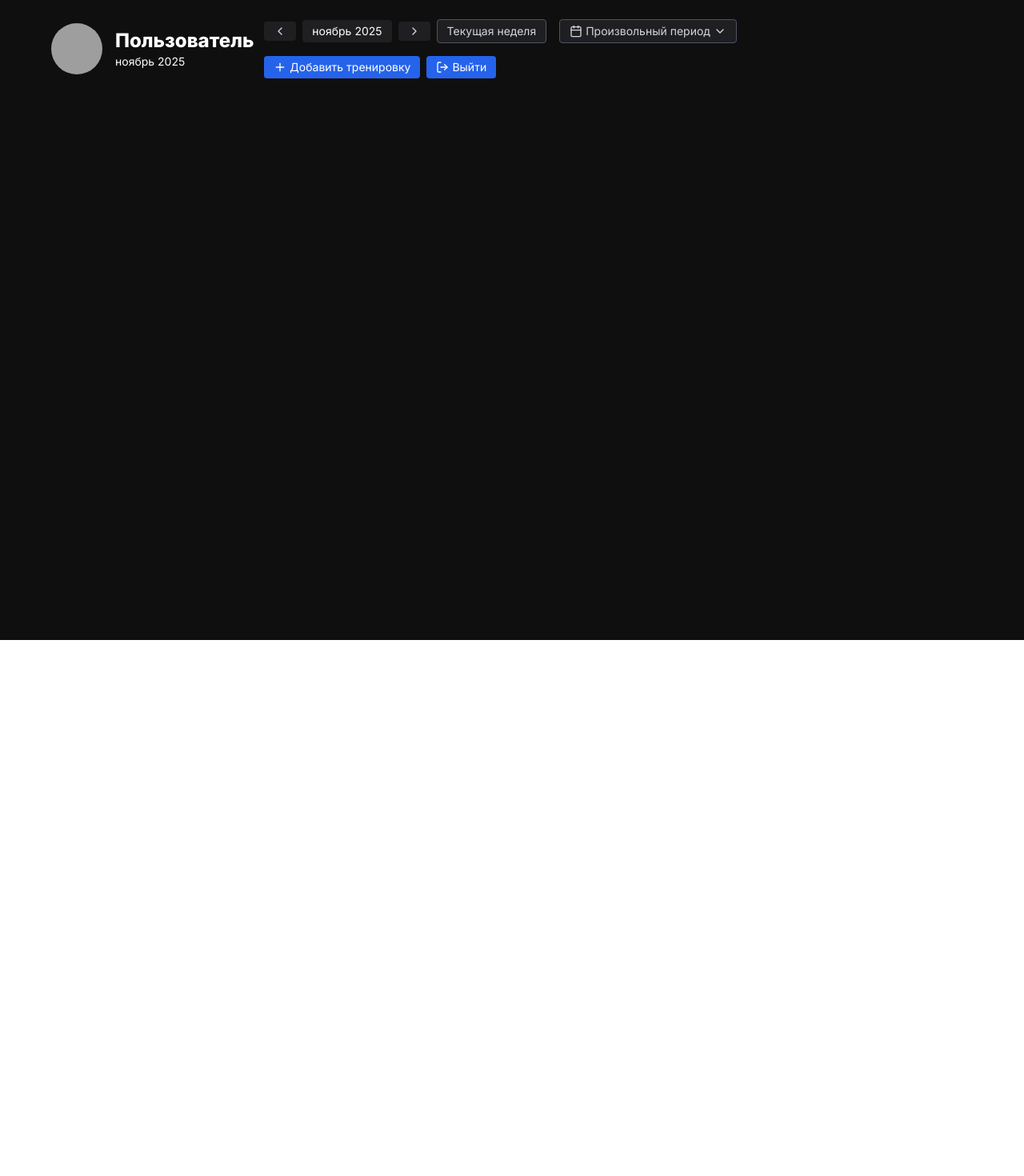
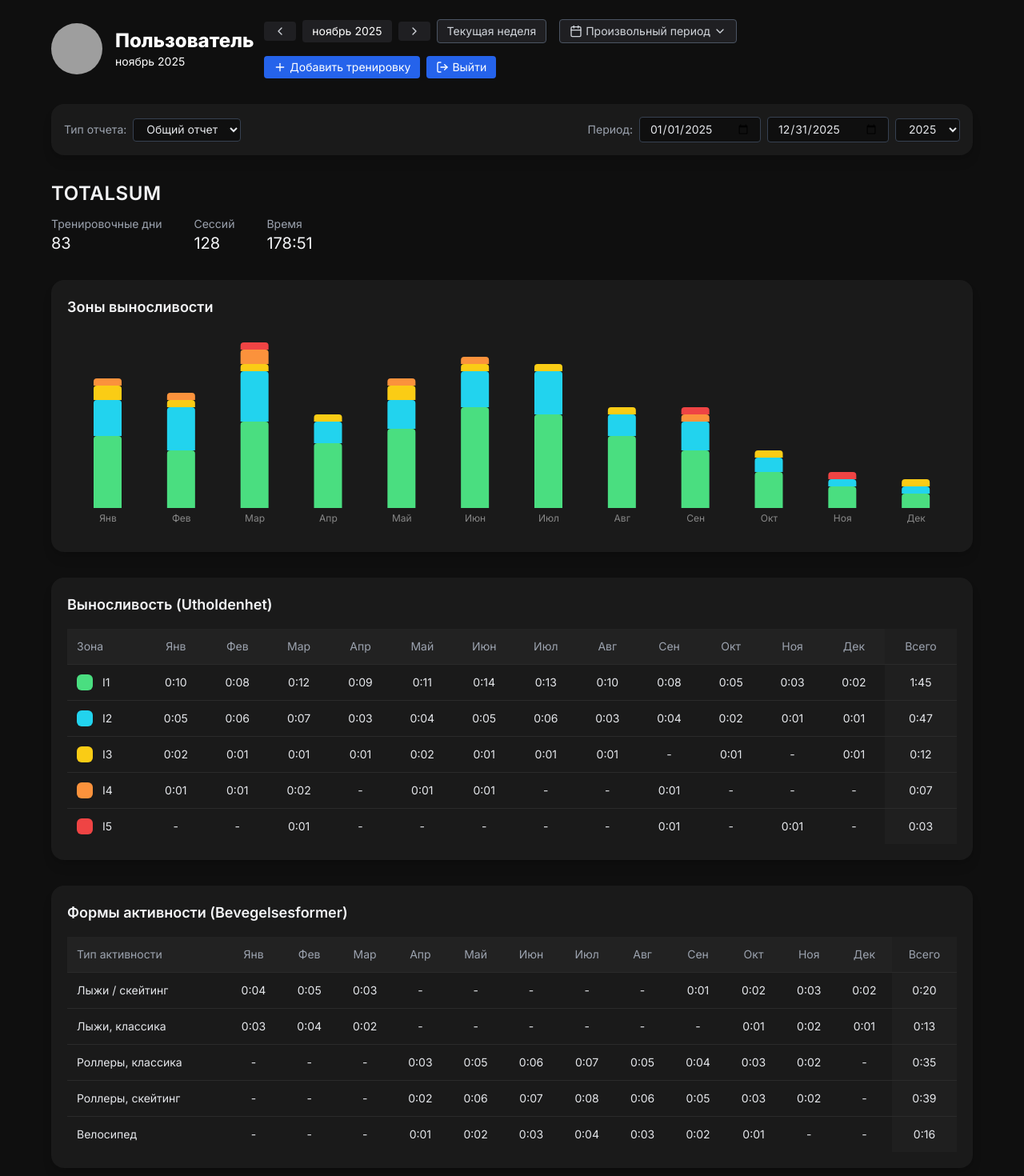
Before and after one commit to mbaliabin/dagbook-test, a React (Vite) app in the folder fasx-frontend/: page /statistics in a window 1280 px wide. Shown: the top 1470 px of the page at 80% size. Before the commit the page ends 800 px from the top, so only its background shows below. Built offline with nearby package versions, Linux system fonts and the light colour scheme; grey boxes are pictures that could not be loaded.

Commit message:
Доработка StatisticsPage.tsx 173

```diff
--- a/fasx-frontend/src/pages/StatisticsPage.tsx
+++ b/fasx-frontend/src/pages/StatisticsPage.tsx
@@ -1,5 +1,5 @@
-import React, { useState } from "react";
-import { useNavigate, useLocation } from "react-router-dom";
+import React from "react";
+import { useNavigate } from "react-router-dom";
 import dayjs from "dayjs";
 import "dayjs/locale/ru";
 import {
@@ -9,38 +9,41 @@ import {
   CalendarDays,
   Settings,
   LogOut,
+  Plus,
   ChevronLeft,
   ChevronRight,
   ChevronDown,
-  Plus,
   Calendar,
 } from "lucide-react";
-import { BarChart, Bar, XAxis, Tooltip, ResponsiveContainer } from "recharts";
+import {
+  BarChart,
+  Bar,
+  XAxis,
+  Tooltip,
+  ResponsiveContainer,
+} from "recharts";
 import { DateRange } from "react-date-range";
-import { ru } from "date-fns/locale";
-import "react-date-range/dist/styles.css";
-import "react-date-range/dist/theme/default.css";
+import ru from "date-fns/locale/ru";
 
 dayjs.locale("ru");
 
 export default function StatsPage() {
   const navigate = useNavigate();
-  const location = useLocation();
 
-  const [name] = useState("Пользователь");
+  // --- STATES ---
+  const [name] = React.useState("Пользователь");
+  const [loadingProfile, setLoadingProfile] = React.useState(false);
+  const [reportType, setReportType] = React.useState("Общий отчет");
+  const [startPeriod, setStartPeriod] = React.useState("2025-01-01");
+  const [endPeriod, setEndPeriod] = React.useState("2025-12-31");
+  const [year, setYear] = React.useState("2025");
+  const [showDateRangePicker, setShowDateRangePicker] = React.useState(false);
+  const [dateRange, setDateRange] = React.useState<{ startDate: Date; endDate: Date } | null>(null);
+  const [selectedMonth, setSelectedMonth] = React.useState(dayjs());
 
-  const [reportType, setReportType] = useState("Общий отчет");
-  const [startPeriod, setStartPeriod] = useState(new Date("2025-01-01"));
-  const [endPeriod, setEndPeriod] = useState(new Date("2025-12-31"));
-  const [year, setYear] = useState("2025");
+  const [isModalOpen, setIsModalOpen] = React.useState(false);
 
-  const [selectedMonth, setSelectedMonth] = useState(dayjs());
-  const [dateRange, setDateRange] = useState<{ startDate: Date; endDate: Date } | null>(null);
-  const [showDateRangePicker, setShowDateRangePicker] = useState(false);
-
-  const [isModalOpen, setIsModalOpen] = useState(false);
-  const [loadingProfile] = useState(false);
-
+  // --- TOTALS ---
   const totals = {
     trainingDays: 83,
     sessions: 128,
@@ -67,6 +70,7 @@ export default function StatsPage() {
     { type: "Велосипед", months: [0,0,0,1,2,3,4,3,2,1,0,0], total: 16 },
   ];
 
+  // --- HELPERS ---
   const formatTime = (minutes: number) => {
     const h = Math.floor(minutes / 60);
     const m = minutes % 60;
@@ -88,56 +92,88 @@ export default function StatsPage() {
     total: m.months.slice(startMonth, endMonth + 1).reduce((a,b) => a+b, 0),
   }));
 
-  const onPrevMonth = () => setSelectedMonth(selectedMonth.subtract(1, "month"));
-  const onNextMonth = () => setSelectedMonth(selectedMonth.add(1, "month"));
+  // --- EVENTS ---
+  const onPrevMonth = () => setSelectedMonth(prev => prev.subtract(1, "month"));
+  const onNextMonth = () => setSelectedMonth(prev => prev.add(1, "month"));
 
-  const applyDateRange = () => setShowDateRangePicker(false);
-  const handleLogout = () => { localStorage.removeItem("token"); navigate("/login"); };
+  const applyDateRange = () => {
+    if (dateRange) {
+      setStartPeriod(dayjs(dateRange.startDate).format("YYYY-MM-DD"));
+      setEndPeriod(dayjs(dateRange.endDate).format("YYYY-MM-DD"));
+    }
+    setShowDateRangePicker(false);
+  };
+
+  const handleLogout = () => {
+    // logout logic
+    console.log("logout");
+  };
 
   return (
     <div className="min-h-screen bg-[#0f0f0f] text-gray-200 p-6">
       <div className="max-w-6xl mx-auto space-y-8">
 
-        {/* Header */}
+        {/* Header: фото профиля + имя + кнопки + выбор периода */}
         <div className="flex flex-col md:flex-row md:items-center md:justify-between gap-4 mb-4">
           <div className="flex items-center space-x-4">
-            <img src="/profile.jpg" alt="Avatar" className="w-16 h-16 rounded-full object-cover" />
+            <img
+              src="/profile.jpg"
+              alt="Avatar"
+              className="w-16 h-16 rounded-full object-cover"
+            />
             <div>
-              <h1 className="text-2xl font-bold text-white">{loadingProfile ? 'Загрузка...' : name}</h1>
+              <h1 className="text-2xl font-bold text-white">
+                {loadingProfile ? "Загрузка..." : name}
+              </h1>
               <p className="text-sm text-white">
-                {dateRange
-                  ? `${dayjs(dateRange.startDate).format('DD MMM YYYY')} — ${dayjs(dateRange.endDate).format('DD MMM YYYY')}`
-                  : selectedMonth.format('MMMM YYYY')
-                }
+                {!dateRange
+                  ? selectedMonth.format("MMMM YYYY")
+                  : `${dayjs(dateRange.startDate).format("DD MMM YYYY")} — ${dayjs(dateRange.endDate).format("DD MMM YYYY")}`}
               </p>
             </div>
           </div>
 
           <div className="flex flex-wrap items-center gap-4">
-            {/* Date Picker */}
+            {/* Выбор периода */}
             <div className="flex items-center space-x-2 flex-wrap">
-              <button className="flex items-center text-sm text-gray-300 bg-[#1f1f22] px-3 py-1 rounded hover:bg-[#2a2a2d]" onClick={onPrevMonth}>
+              <button
+                className="flex items-center text-sm text-gray-300 bg-[#1f1f22] px-3 py-1 rounded hover:bg-[#2a2a2d]"
+                onClick={onPrevMonth}
+              >
                 <ChevronLeft className="w-4 h-4" />
               </button>
-
-              <div className="relative bg-[#1f1f22] text-white px-3 py-1 rounded text-sm flex items-center gap-1 cursor-pointer select-none">
-                {selectedMonth.format('MMMM YYYY')}
+              <div
+                className="relative bg-[#1f1f22] text-white px-3 py-1 rounded text-sm flex items-center gap-1 cursor-pointer select-none"
+                onClick={() => { setShowDateRangePicker(false); setDateRange(null); }}
+                title="Показать текущий месяц"
+              >
+                {selectedMonth.format("MMMM YYYY")}
               </div>
-
-              <button className="text-sm text-gray-300 bg-[#1f1f22] px-3 py-1 rounded hover:bg-[#2a2a2d]" onClick={onNextMonth}>
+              <button
+                className="text-sm text-gray-300 bg-[#1f1f22] px-3 py-1 rounded hover:bg-[#2a2a2d]"
+                onClick={onNextMonth}
+              >
                 <ChevronRight className="w-4 h-4" />
               </button>
 
               <button
-                onClick={() => setDateRange({ startDate: dayjs().startOf('isoWeek').toDate(), endDate: dayjs().endOf('isoWeek').toDate() })}
+                onClick={() => {
+                  setDateRange({ startDate: dayjs().startOf("isoWeek").toDate(), endDate: dayjs().endOf("isoWeek").toDate() });
+                  setShowDateRangePicker(false);
+                }}
                 className="text-sm px-3 py-1 rounded border border-gray-600 bg-[#1f1f22] text-gray-300 hover:bg-[#2a2a2d]"
               >
                 Текущая неделя
               </button>
 
               <div className="relative">
-                <button onClick={() => setShowDateRangePicker(prev => !prev)} className="ml-2 text-sm px-3 py-1 rounded border border-gray-600 bg-[#1f1f22] text-gray-300 hover:bg-[#2a2a2d] flex items-center">
-                  <Calendar className="w-4 h-4 mr-1" /> Произвольный период <ChevronDown className="w-4 h-4 ml-1" />
+                <button
+                  onClick={() => setShowDateRangePicker(prev => !prev)}
+                  className="ml-2 text-sm px-3 py-1 rounded border border-gray-600 bg-[#1f1f22] text-gray-300 hover:bg-[#2a2a2d] flex items-center"
+                >
+                  <Calendar className="w-4 h-4 mr-1" />
+                  Произвольный период
+                  <ChevronDown className="w-4 h-4 ml-1" />
                 </button>
 
                 {showDateRangePicker && (
@@ -162,20 +198,171 @@ export default function StatsPage() {
               </div>
             </div>
 
-            {/* Buttons */}
+            {/* Кнопки */}
             <div className="flex items-center space-x-2">
-              <button onClick={() => setIsModalOpen(true)} className="bg-blue-600 hover:bg-blue-700 text-white text-sm px-3 py-1 rounded flex items-center">
+              <button
+                onClick={() => setIsModalOpen(true)}
+                className="bg-blue-600 hover:bg-blue-700 text-white text-sm px-3 py-1 rounded flex items-center"
+              >
                 <Plus className="w-4 h-4 mr-1" /> Добавить тренировку
               </button>
-              <button onClick={handleLogout} className="bg-blue-600 hover:bg-blue-700 text-white text-sm px-3 py-1 rounded flex items-center">
+              <button
+                onClick={handleLogout}
+                className="bg-blue-600 hover:bg-blue-700 text-white text-sm px-3 py-1 rounded flex items-center"
+              >
                 <LogOut className="w-4 h-4 mr-1" /> Выйти
               </button>
             </div>
           </div>
         </div>
 
-        {/* Остальной код таблиц и графиков без изменений */}
+        {/* ПАНЕЛЬ ВЫБОРА ОТЧЕТА */}
+        <div className="flex flex-col md:flex-row md:items-center md:justify-between gap-4 bg-[#1a1a1a] p-4 rounded-2xl shadow-lg mb-6">
+          <div className="flex items-center gap-2">
+            <label className="text-gray-400 text-sm">Тип отчета:</label>
+            <select
+              value={reportType}
+              onChange={(e) => setReportType(e.target.value)}
+              className="bg-[#0f0f0f] text-gray-200 border border-gray-700 rounded px-3 py-1 text-sm"
+            >
+              <option>Общий отчет</option>
+            </select>
+          </div>
 
+          <div className="flex items-center gap-2 mt-2 md:mt-0">
+            <label className="text-gray-400 text-sm">Период:</label>
+            <input
+              type="date"
+              value={startPeriod}
+              onChange={(e) => setStartPeriod(e.target.value)}
+              className="bg-[#0f0f0f] text-gray-200 border border-gray-700 rounded px-3 py-1 text-sm"
+            />
+            <input
+              type="date"
+              value={endPeriod}
+              onChange={(e) => setEndPeriod(e.target.value)}
+              className="bg-[#0f0f0f] text-gray-200 border border-gray-700 rounded px-3 py-1 text-sm"
+            />
+            <select
+              value={year}
+              onChange={(e) => setYear(e.target.value)}
+              className="bg-[#0f0f0f] text-gray-200 border border-gray-700 rounded px-3 py-1 text-sm"
+            >
+              <option>2025</option>
+              <option>2024</option>
+              <option>2023</option>
+            </select>
+          </div>
+        </div>
+
+        {/* TOTALSUM */}
+        <div>
+          <h1 className="text-2xl font-semibold tracking-wide text-gray-100">TOTALSUM</h1>
+          <div className="flex flex-wrap gap-10 text-sm mt-3">
+            <div>
+              <p className="text-gray-400">Тренировочные дни</p>
+              <p className="text-xl text-gray-100">{totals.trainingDays}</p>
+            </div>
+            <div>
+              <p className="text-gray-400">Сессий</p>
+              <p className="text-xl text-gray-100">{totals.sessions}</p>
+            </div>
+            <div>
+              <p className="text-gray-400">Время</p>
+              <p className="text-xl text-gray-100">{totals.time}</p>
+            </div>
+          </div>
+        </div>
+
+        {/* Диаграмма зон выносливости */}
+        <div className="bg-[#1a1a1a] p-5 rounded-2xl shadow-lg">
+          <h2 className="text-lg font-semibold mb-4 text-gray-100">Зоны выносливости</h2>
+          <div className="h-64">
+            <ResponsiveContainer width="100%" height="100%">
+              <BarChart
+                data={filteredMonths.map((month, i) => {
+                  const data: any = { month };
+                  filteredEnduranceZones.forEach((zone) => (data[zone.zone] = zone.months[i]));
+                  return data;
+                })}
+                barSize={35}
+              >
+                <XAxis dataKey="month" axisLine={false} tickLine={false} tick={{ fill: "#888", fontSize: 12 }} />
+                <Tooltip
+                  content={({ active, payload }: any) => {
+                    if (active && payload && payload.length) {
+                      return (
+                        <div className="bg-[#1e1e1e] border border-[#333] px-3 py-2 rounded-xl text-xs text-gray-300 shadow-md">
+                          {payload.map((p: any) => (
+                            <p key={p.dataKey} className="mt-1">
+                              <span
+                                className="inline-block w-3 h-3 mr-1 rounded-full"
+                                style={{ backgroundColor: p.fill }}
+                              ></span>
+                              {p.dataKey}: {formatTime(p.value)}
+                            </p>
+                          ))}
+                        </div>
+                      );
+                    }
+                    return null;
+                  }}
+                />
+                {filteredEnduranceZones.map((zone) => (
+                  <Bar key={zone.zone} dataKey={zone.zone} stackId="a" fill={zone.color} radius={[4, 4, 0, 0]} />
+                ))}
+              </BarChart>
+            </ResponsiveContainer>
+          </div>
+        </div>
+
+        {/* Таблицы */}
+        <div className="bg-[#1a1a1a] p-5 rounded-2xl shadow-lg overflow-x-auto">
+          <h2 className="text-lg font-semibold text-gray-100 mb-4">Выносливость (Utholdenhet)</h2>
+          <table className="w-full min-w-[900px] text-sm border-collapse">
+            <thead>
+              <tr className="bg-[#222] text-gray-400 text-left">
+                <th className="p-3 font-medium sticky left-0 bg-[#222]">Зона</th>
+                {filteredMonths.map((m) => (<th key={m} className="p-3 font-medium text-center">{m}</th>))}
+                <th className="p-3 font-medium text-center bg-[#1f1f1f]">Всего</th>
+              </tr>
+            </thead>
+            <tbody>
+              {filteredEnduranceZones.map((z) => (
+                <tr key={z.zone} className="border-t border-[#2a2a2a] hover:bg-[#252525]/60 transition">
+                  <td className="p-3 flex items-center gap-3 sticky left-0 bg-[#1a1a1a]">
+                    <div className="w-5 h-5 rounded-md" style={{ backgroundColor: z.color }}></div>
+                    {z.zone}
+                  </td>
+                  {z.months.map((val, i) => (<td key={i} className="p-3 text-center">{val > 0 ? formatTime(val) : "-"}</td>))}
+                  <td className="p-3 text-center font-medium bg-[#1f1f1f]">{formatTime(z.total)}</td>
+                </tr>
+              ))}
+            </tbody>
+          </table>
+        </div>
+
+        <div className="bg-[#1a1a1a] p-5 rounded-2xl shadow-lg overflow-x-auto">
+          <h2 className="text-lg font-semibold text-gray-100 mb-4">Формы активности (Bevegelsesformer)</h2>
+          <table className="w-full min-w-[900px] text-sm border-collapse">
+            <thead>
+              <tr className="bg-[#222] text-gray-400 text-left">
+                <th className="p-3 font-medium sticky left-0 bg-[#222]">Тип активности</th>
+                {filteredMonths.map((m) => (<th key={m} className="p-3 font-medium text-center">{m}</th>))}
+                <th className="p-3 font-medium text-center bg-[#1f1f1f]">Всего</th>
+              </tr>
+            </thead>
+            <tbody>
+              {filteredMovementTypes.map((m) => (
+                <tr key={m.type} className="border-t border-[#2a2a2a] hover:bg-[#252525]/60 transition">
+                  <td className="p-3 sticky left-0 bg-[#1a1a1a]">{m.type}</td>
+                  {m.months.map((val, i) => (<td key={i} className="p-3 text-center">{val > 0 ? formatTime(val) : "-"}</td>))}
+                  <td className="p-3 text-center font-medium bg-[#1f1f1f]">{formatTime(m.total)}</td>
+                </tr>
+              ))}
+            </tbody>
+          </table>
+        </div>
       </div>
     </div>
   );
```
